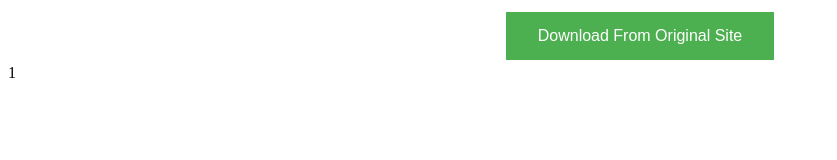
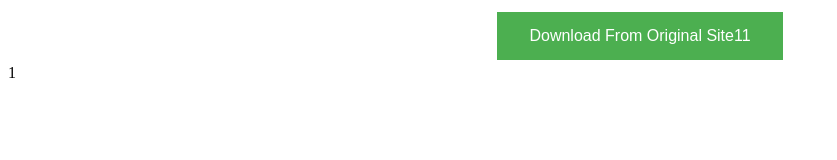
Before and after one commit to Exunova/testing, a plain HTML site: page index.html in a window 1280 px wide. Shown: the whole page, without its empty margins (0-837 px from the left). Drawn offline with Linux system fonts and the light colour scheme.

Commit message:
Update index.html

```diff
--- a/index.html
+++ b/index.html
@@ -33,6 +33,6 @@ function a(){
     }, 5000);
 }
 </script>
-  <center><input type="button" class="button" value="Download From Original Site" onclick="a()"> </center>1
+  <center><input type="button" class="button" value="Download From Original Site11" onclick="a()"> </center>1
  </body>
 </html>
```
